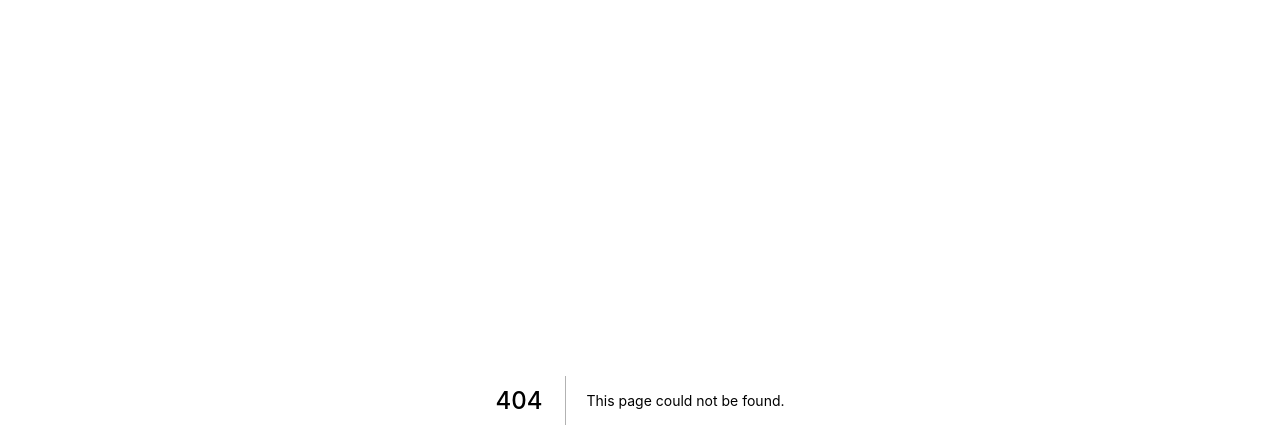
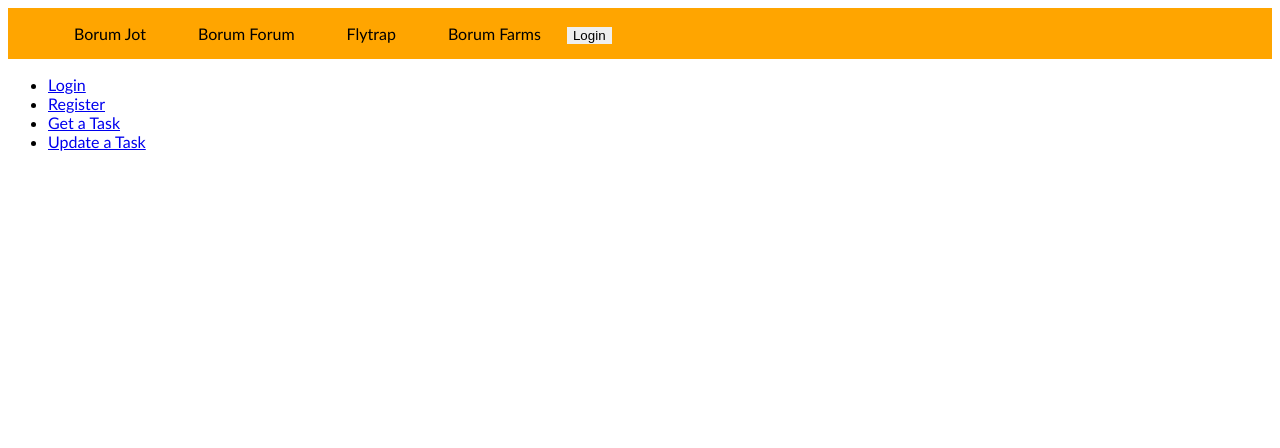
Before and after one commit to Borumer/Borum-Dev-Documentation, a Next.js app: page /Jot/Documentation/v1 in a window 1280 px wide. Before the commit this address had no page. Shown: the top 448 px of the page. Built offline with nearby package versions, Linux system fonts and the light colour scheme.

Commit message:
Use JSON file to start Jot Api docs jotapi.json holds data on the REST API paths of the Borum Jot API Using dynamic routing (getStaticPaths) and react components

```diff
--- a/components/navbar.js
+++ b/components/navbar.js
@@ -3,6 +3,7 @@ import navbar from './navbar.module.css';
 
 export default function Navbar() {
     return (
+        <nav className={navbar.navbar}>
             <ul className={navbar.list}>
                 <li>
                     <Link href="/Jot">
@@ -25,5 +26,8 @@ export default function Navbar() {
                     </Link>
                 </li>
             </ul>
+            <button className={navbar.login}>Login</button>
+
+        </nav>
     );
 }
--- a/components/navbar.module.css
+++ b/components/navbar.module.css
@@ -1,5 +1,11 @@
+.navbar {
+    background-color: orange;
+}
+
 .list {
-    background-color: orange;
+    display: inline-flex;
+    margin: 0;
+    justify-content: flex-end;
 }
 
 .list li {
@@ -13,3 +19,8 @@
     text-decoration: none;
     color: black;
 }
+
+.login {
+    border: none;
+    display: inline-flex;
+}
--- /dev/null
+++ b/data/jotapi.json
@@ -0,0 +1,51 @@
+{
+    "v1": [
+        {
+            "id": 1,
+            "name": "Login",
+            "path": "login",
+            "funcName": "getUser",
+            "requestMethod": "POST",
+            "requiredHeaders": [
+                {
+                    "name": "Authorization",
+                    "usage": "Basic YOUR_API_KEY"
+                }
+            ]
+        }, {
+            "id": 2,
+            "name": "Register",
+            "path": "register",
+            "funcName": "createNewUser",
+            "requestMethod": "POST",
+            "requiredHeaders": [
+                {
+                    "name": "Authorization",
+                    "usage": "Basic YOUR_API_KEY"
+                }
+            ]
+        }, {
+            "name": "Get a Task",
+            "path": "task",
+            "funcName": "getTask",
+            "requestMethod": "GET",
+            "requiredHeaders": [
+                {
+                    "name": "Authorization",
+                    "usage": "Basic YOUR_API_KEY"
+                }
+            ]
+        }, {
+            "name": "Update a Task",
+            "path": "task",
+            "funcName": "updateTask",
+            "requestMethod": "PUT",
+            "requiredHeaders": [
+                {
+                    "name": "Authorization",
+                    "usage": "Basic YOUR_API_KEY"
+                }
+            ]
+        }
+    ]
+}
--- /dev/null
+++ b/lib/filesystem.js
@@ -0,0 +1,11 @@
+export async function getUsageInfo(fileName, version) {
+    try {
+        let data = await import('../data/jotapi.json');
+        data = data.default;
+        return data[version];
+    } catch {
+        const defaultReturn = {};
+        defaultReturn[version] = [];
+        return defaultReturn;
+    }
+}
--- a/package.json
+++ b/package.json
@@ -12,7 +12,7 @@
   "devDependencies": {},
   "scripts": {
     "test": "echo \"Error: no test specified\" && exit 1",
-    "dev": "next dev",
+    "dev": "next -p 6100",
     "build": "next build",
     "start": "next start"
   },
--- a/pages/Jot/Documentation/index.js
+++ b/pages/Jot/Documentation/index.js
@@ -1,5 +1,6 @@
 import Layout from '../../../components/layout';
 import Head from 'next/head';
+import Link from 'next/link';
 
 export default function JotDocumentation(props) {
     return (
@@ -7,6 +8,10 @@ export default function JotDocumentation(props) {
             <Head>
                 <title>Borum Jot API Documentation</title>
             </Head>
+
+            <ul>
+                <li><Link href="./Documentation/v1"><a>v1</a></Link></li>
+            </ul>
         </Layout>
     );
 }
--- /dev/null
+++ b/pages/Jot/Documentation/v1/index.js
@@ -0,0 +1,30 @@
+import Head from 'next/head';
+import Link from 'next/link';
+import Layout from '../../../../components/layout';
+import {getUsageInfo} from '../../../../lib/filesystem';
+
+export default function JotV1Page(props) {
+    return (
+        <Layout>
+            <Head>
+
+            </Head>
+
+            <ul>
+                {props.pages.map(item => (
+                <li><Link href={`./v1/[path].js`} as={`./v1/${item.funcName}`}><a>{item.name}</a></Link></li>
+                ))}
+            </ul>
+        </Layout>
+    );
+}
+
+export async function getStaticProps() {
+    const pages = await getUsageInfo("jotapi", "v1");
+
+    return {
+        props: {
+            pages
+        }
+    };
+}
```
Also changed, not shown: components/ProductHome.js (added, +20 -0 lines), components/RestApiPath.js (added, +20 -0 lines), components/restapipath.module.css (added, +13 -0 lines), pages/Jot/Documentation/v1/[funcName].js (added, +31 -0 lines), pages/Jot/index.js (+2 -12 lines). Lines whose indentation alone changed are shown as unchanged.
